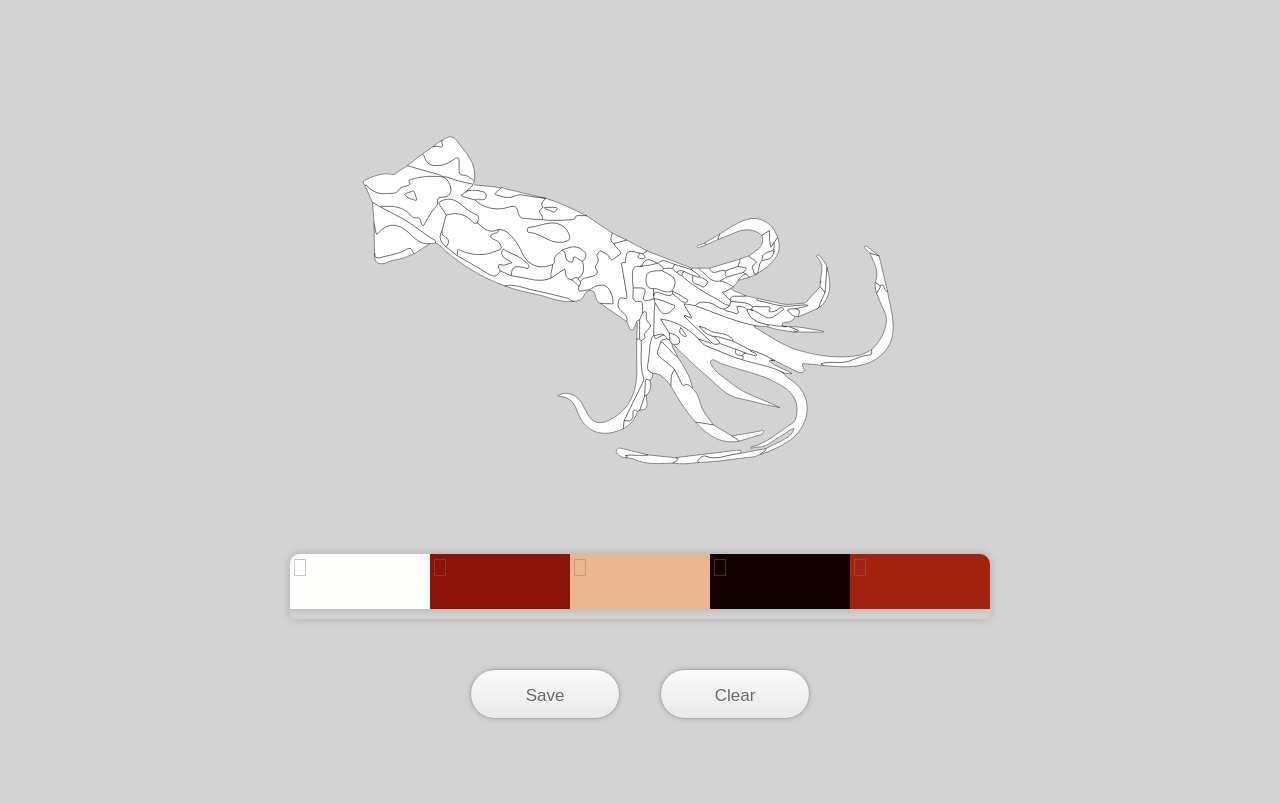
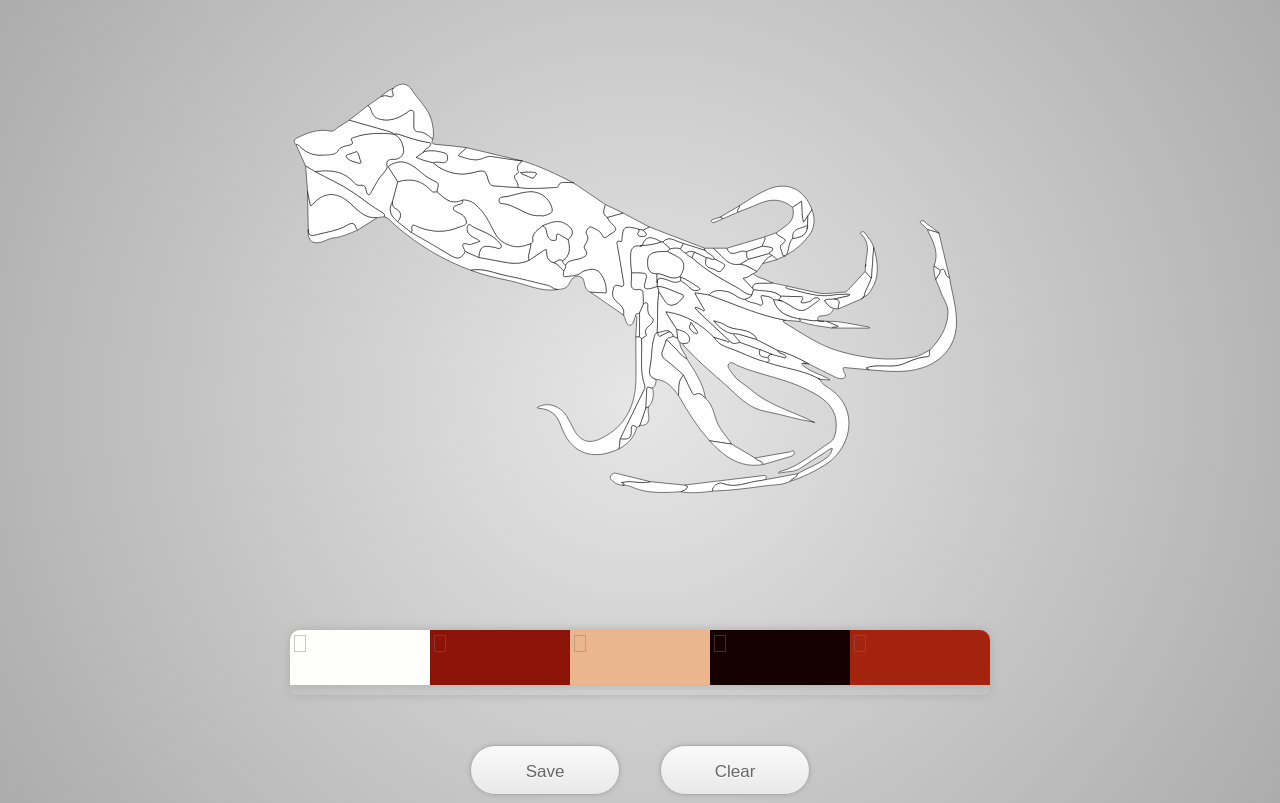
Before and after one commit to StefanFlorea00/coloringbook, a plain HTML site: page index.html in a window 1280 px wide. Drawn offline with Linux system fonts and the light colour scheme.

Commit message:
updated animations

```diff
--- a/index.html
+++ b/index.html
@@ -8,7 +8,7 @@
   </head>
 
   <body>
-    <div class="wrapper"></div>
+    <div class="svg-wrapper"></div>
     <div class="colors">
       <div id="color1">
         <input type="color" id="body" name="body" value="#fefefd" />
--- a/script.js
+++ b/script.js
@@ -2,7 +2,7 @@ document.addEventListener("DOMContentLoaded", start);
 async function start() {
   let response = await fetch("squid-01.svg");
   let mySvgData = await response.text();
-  document.querySelector(".wrapper").innerHTML = mySvgData;
+  document.querySelector(".svg-wrapper").innerHTML = mySvgData;
   initColoringBook();
   addColorPickerEvents();
   addSave();
--- a/style.css
+++ b/style.css
@@ -1,5 +1,5 @@
 body {
-  background-color: lightgray;
+  background: radial-gradient(circle, rgba(230, 230, 230, 1) 0%, rgba(172, 172, 172, 1) 100%);
 }
 
 path:hover {
@@ -14,9 +14,9 @@ path {
   transition: all 0.2s cubic-bezier(0.33, 1, 0.68, 1);
 }
 
-.wrapper {
-  margin-top: 100px;
-  width: 800px;
+.svg-wrapper {
+  margin-top: 3vw;
+  width: 1000px;
   height: auto;
   margin-left: auto;
   margin-right: auto;
@@ -62,10 +62,12 @@ path {
   text-shadow: 0px 1px 0px #ffffff;
   box-shadow: 0px 0px 5px 0px #acacac;
   animation: btnopen 2s cubic-bezier(0.65, 0, 0.35, 1);
+  transition: 0.3s all cubic-bezier(0.33, 1, 0.68, 1);
 }
 .btn:hover {
   background: linear-gradient(to bottom, #e9e9e9 5%, #f9f9f9 100%);
   background-color: #e9e9e9;
+  transform: scale(1.1);
 }
 .btn:active {
   position: relative;
@@ -102,6 +104,7 @@ path {
   justify-content: center;
   margin-left: auto;
   margin-right: auto;
+  margin-top: 2vw;
   border-radius: 10px;
   border-bottom-left-radius: 0;
   border-bottom-right-radius: 0;
@@ -115,10 +118,12 @@ path {
   width: 200px;
   border-left: 0px;
   border-right: 0px;
+  transition: 0.3s all cubic-bezier(0.33, 1, 0.68, 1);
 }
 
 .colors div:hover {
   cursor: pointer;
+  width: 230px;
 }
 
 .colors input {
```
